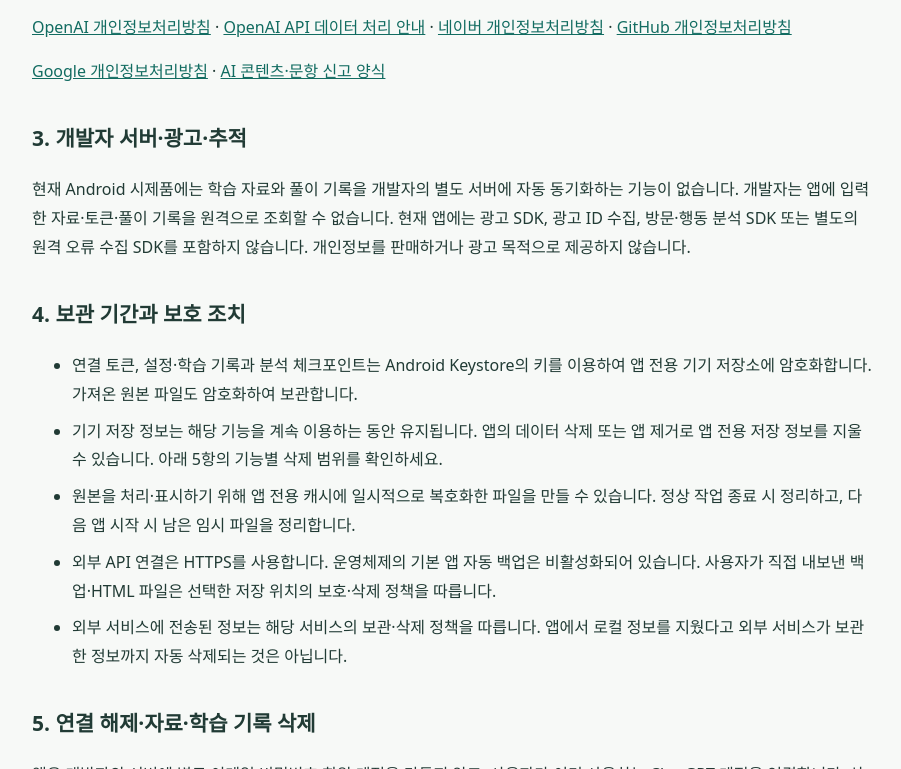
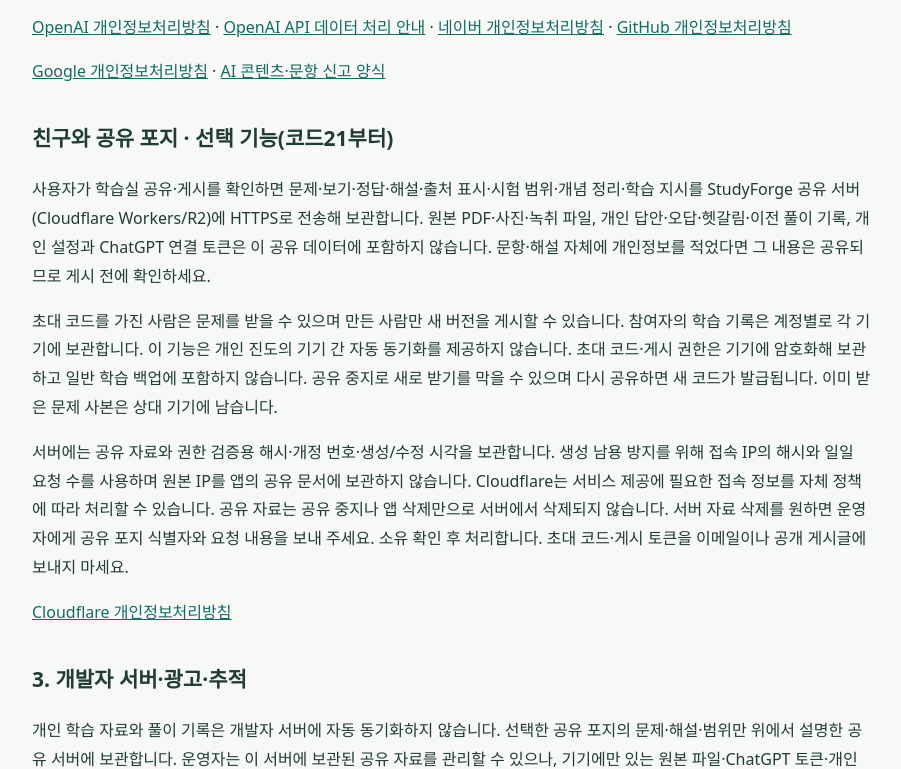
Before and after one commit to itsmemanright/studyforge-downloads, a plain HTML site: page privacy.html in a window 1280 px wide. Shown: the part 2031-2800 px from the top of the page, without its empty margins (188-1089 px from the left). Drawn offline with Linux system fonts and the light colour scheme.

```diff
--- a/privacy.html
+++ b/privacy.html
@@ -1,7 +1,7 @@
 <!doctype html>
 <html lang="ko"><head><meta charset="utf-8"><meta name="viewport" content="width=device-width,initial-scale=1"><meta name="description" content="스터디포지(StudyForge) Android 앱 개인정보처리방침 및 자료·기록 삭제 안내"><meta http-equiv="Content-Security-Policy" content="default-src 'none'; style-src 'unsafe-inline'; base-uri 'none'; form-action 'none'"><title>스터디포지 개인정보처리방침</title><style>body{font:16px/1.8 system-ui,-apple-system,sans-serif;color:#213b35;background:#f7f9f7;margin:0}main{max-width:840px;margin:auto;padding:32px 20px 64px}h1{font-size:29px;line-height:1.4}h2{margin-top:34px;font-size:21px}a{color:#126c61;overflow-wrap:anywhere}table{border-collapse:collapse;width:100%;font-size:15px}td,th{border:1px solid #d7e2dd;text-align:left;padding:11px;vertical-align:top}th{background:#eaf2ee}.notice{background:white;border:1px solid #d7e2dd;border-radius:12px;padding:18px}.muted{color:#5c6e67}li{margin:8px 0}@media(max-width:600px){table,tbody,tr,td,th{display:block}thead{display:none}td{border-bottom:0}tr{margin:16px 0}tr td:last-child{border-bottom:1px solid #d7e2dd}}</style></head><body><main>
 <h1>스터디포지(StudyForge)<br>개인정보처리방침</h1>
-<p class="muted">시행일·최종 수정일: 2026년 10월 18일<br>대상: 스터디포지 Android 앱 · 패키지 <code>com.studyforge.app</code></p>
+<p class="muted">시행일·최종 수정일: 2026년 10월 19일<br>대상: 스터디포지 Android 앱 · 패키지 <code>com.studyforge.app</code></p>
 <div class="notice"><strong>개발·운영: 스터디포지(StudyForge), GitHub 계정 itsmemanright</strong><br>개인정보 문의: <a href="mailto:sunminwoo0228@gmail.com">sunminwoo0228@gmail.com</a><p>스터디포지는 사용자가 제공한 학습 자료로 개념 정리와 문제를 만들고 풀이 기록을 관리하는 앱입니다. 이 방침은 앱이 처리하는 정보, 외부 서비스로 전송되는 정보, 보관·삭제 방법을 설명합니다.</p></div>
 <h2>1. 처리하는 정보와 목적</h2>
 <table><thead><tr><th>정보</th><th>처리 목적·보관 위치</th></tr></thead><tbody>
@@ -22,8 +22,8 @@
 <p>외부 서비스는 요청을 처리하는 과정에서 IP 주소·접속 시각·기술적 정보를 자체 정책에 따라 처리할 수 있습니다. 해외 사업자의 서버에서 처리될 수 있으며, 각 사업자의 처리 국가·보관·삭제·이용 조건은 아래 정책과 사용 중인 계정 설정을 확인하세요. 앱의 요청은 <code>store:false</code>를 사용하지만, 이를 외부 서비스의 모든 로그가 즉시 삭제된다는 의미로 안내하지 않습니다.</p>
 <p><a href="https://openai.com/policies/privacy-policy/">OpenAI 개인정보처리방침</a> · <a href="https://developers.openai.com/api/docs/guides/your-data">OpenAI API 데이터 처리 안내</a> · <a href="https://policy.naver.com/policy/privacy.html">네이버 개인정보처리방침</a> · <a href="https://docs.github.com/en/site-policy/privacy-policies/github-general-privacy-statement">GitHub 개인정보처리방침</a></p>
 <p><a href="https://policies.google.com/privacy">Google 개인정보처리방침</a> · <a href="https://docs.google.com/forms/d/e/1FAIpQLSeDO2x6QNZD9m-aylOqlJXmo4ij2TIw_0BvDSprcnVgquVxMQ/viewform">AI 콘텐츠·문항 신고 양식</a></p>
-<h2>3. 개발자 서버·광고·추적</h2>
-<p>현재 Android 시제품에는 학습 자료와 풀이 기록을 개발자의 별도 서버에 자동 동기화하는 기능이 없습니다. 개발자는 앱에 입력한 자료·토큰·풀이 기록을 원격으로 조회할 수 없습니다. 현재 앱에는 광고 SDK, 광고 ID 수집, 방문·행동 분석 SDK 또는 별도의 원격 오류 수집 SDK를 포함하지 않습니다. 개인정보를 판매하거나 광고 목적으로 제공하지 않습니다.</p>
+<h2>친구와 공유 포지 · 선택 기능(코드21부터)</h2><p>사용자가 학습실 공유·게시를 확인하면 문제·보기·정답·해설·출처 표시·시험 범위·개념 정리·학습 지시를 StudyForge 공유 서버(Cloudflare Workers/R2)에 HTTPS로 전송해 보관합니다. 원본 PDF·사진·녹취 파일, 개인 답안·오답·헷갈림·이전 풀이 기록, 개인 설정과 ChatGPT 연결 토큰은 이 공유 데이터에 포함하지 않습니다. 문항·해설 자체에 개인정보를 적었다면 그 내용은 공유되므로 게시 전에 확인하세요.</p><p>초대 코드를 가진 사람은 문제를 받을 수 있으며 만든 사람만 새 버전을 게시할 수 있습니다. 참여자의 학습 기록은 계정별로 각 기기에 보관합니다. 이 기능은 개인 진도의 기기 간 자동 동기화를 제공하지 않습니다. 초대 코드·게시 권한은 기기에 암호화해 보관하고 일반 학습 백업에 포함하지 않습니다. 공유 중지로 새로 받기를 막을 수 있으며 다시 공유하면 새 코드가 발급됩니다. 이미 받은 문제 사본은 상대 기기에 남습니다.</p><p>서버에는 공유 자료와 권한 검증용 해시·개정 번호·생성/수정 시각을 보관합니다. 생성 남용 방지를 위해 접속 IP의 해시와 일일 요청 수를 사용하며 원본 IP를 앱의 공유 문서에 보관하지 않습니다. Cloudflare는 서비스 제공에 필요한 접속 정보를 자체 정책에 따라 처리할 수 있습니다. 공유 자료는 공유 중지나 앱 삭제만으로 서버에서 삭제되지 않습니다. 서버 자료 삭제를 원하면 운영자에게 공유 포지 식별자와 요청 내용을 보내 주세요. 소유 확인 후 처리합니다. 초대 코드·게시 토큰을 이메일이나 공개 게시글에 보내지 마세요.</p><p><a href="https://www.cloudflare.com/privacypolicy/">Cloudflare 개인정보처리방침</a></p><h2>3. 개발자 서버·광고·추적</h2>
+<p>개인 학습 자료와 풀이 기록은 개발자 서버에 자동 동기화하지 않습니다. 선택한 공유 포지의 문제·해설·범위만 위에서 설명한 공유 서버에 보관합니다. 운영자는 이 서버에 보관된 공유 자료를 관리할 수 있으나, 기기에만 있는 원본 파일·ChatGPT 토큰·개인 풀이 기록을 원격으로 조회할 수 없습니다. 현재 앱에는 광고 SDK, 광고 ID 수집, 방문·행동 분석 SDK 또는 별도의 원격 오류 수집 SDK를 포함하지 않습니다. 개인정보를 판매하거나 광고 목적으로 제공하지 않습니다.</p>
 <h2>4. 보관 기간과 보호 조치</h2>
 <ul><li>연결 토큰, 설정·학습 기록과 분석 체크포인트는 Android Keystore의 키를 이용하여 앱 전용 기기 저장소에 암호화합니다. 가져온 원본 파일도 암호화하여 보관합니다.</li><li>기기 저장 정보는 해당 기능을 계속 이용하는 동안 유지됩니다. 앱의 데이터 삭제 또는 앱 제거로 앱 전용 저장 정보를 지울 수 있습니다. 아래 5항의 기능별 삭제 범위를 확인하세요.</li><li>원본을 처리·표시하기 위해 앱 전용 캐시에 일시적으로 복호화한 파일을 만들 수 있습니다. 정상 작업 종료 시 정리하고, 다음 앱 시작 시 남은 임시 파일을 정리합니다.</li><li>외부 API 연결은 HTTPS를 사용합니다. 운영체제의 기본 앱 자동 백업은 비활성화되어 있습니다. 사용자가 직접 내보낸 백업·HTML 파일은 선택한 저장 위치의 보호·삭제 정책을 따릅니다.</li><li>외부 서비스에 전송된 정보는 해당 서비스의 보관·삭제 정책을 따릅니다. 앱에서 로컬 정보를 지웠다고 외부 서비스가 보관한 정보까지 자동 삭제되는 것은 아닙니다.</li></ul>
 <h2 id="delete">5. 연결 해제·자료·학습 기록 삭제</h2>
```
Also changed, not shown: README.md, 1 other file.
